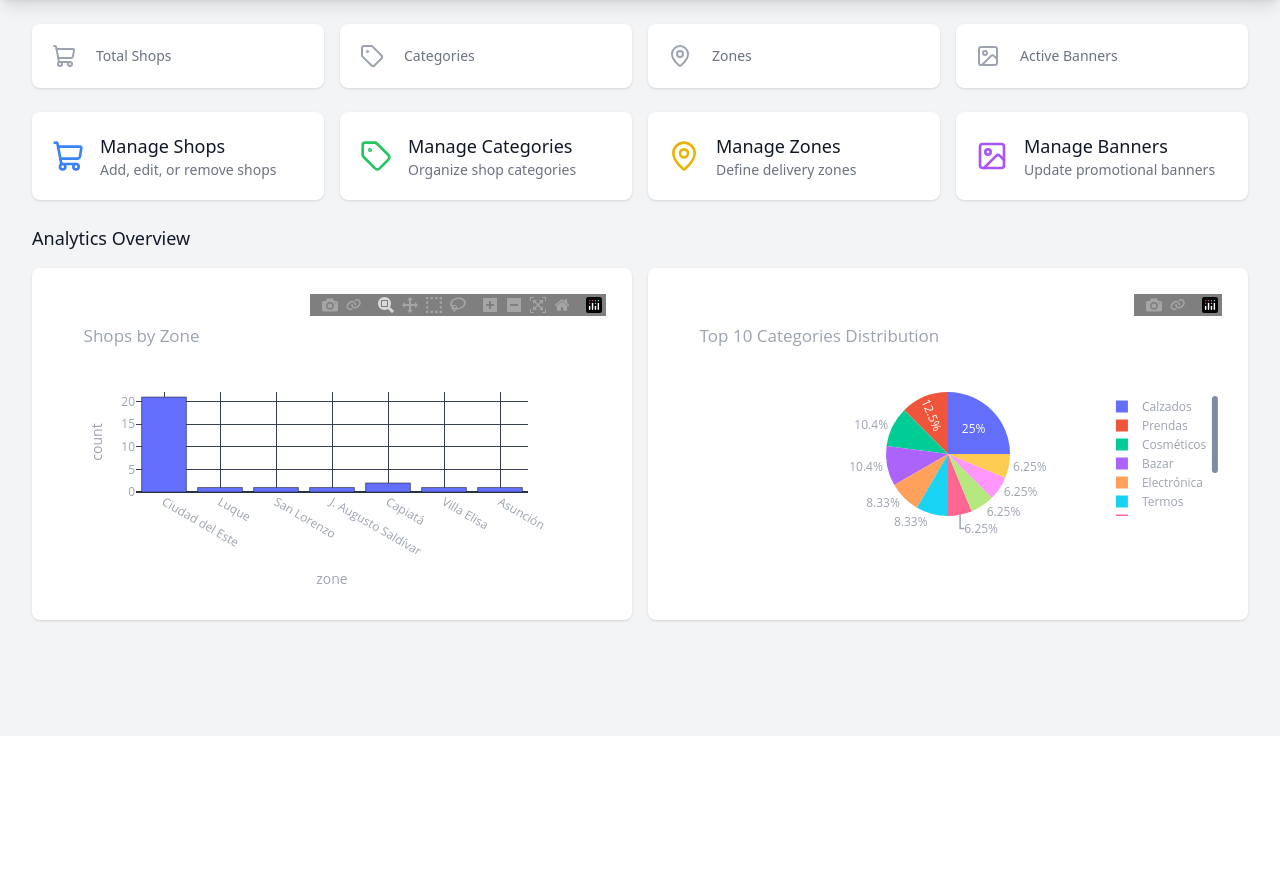
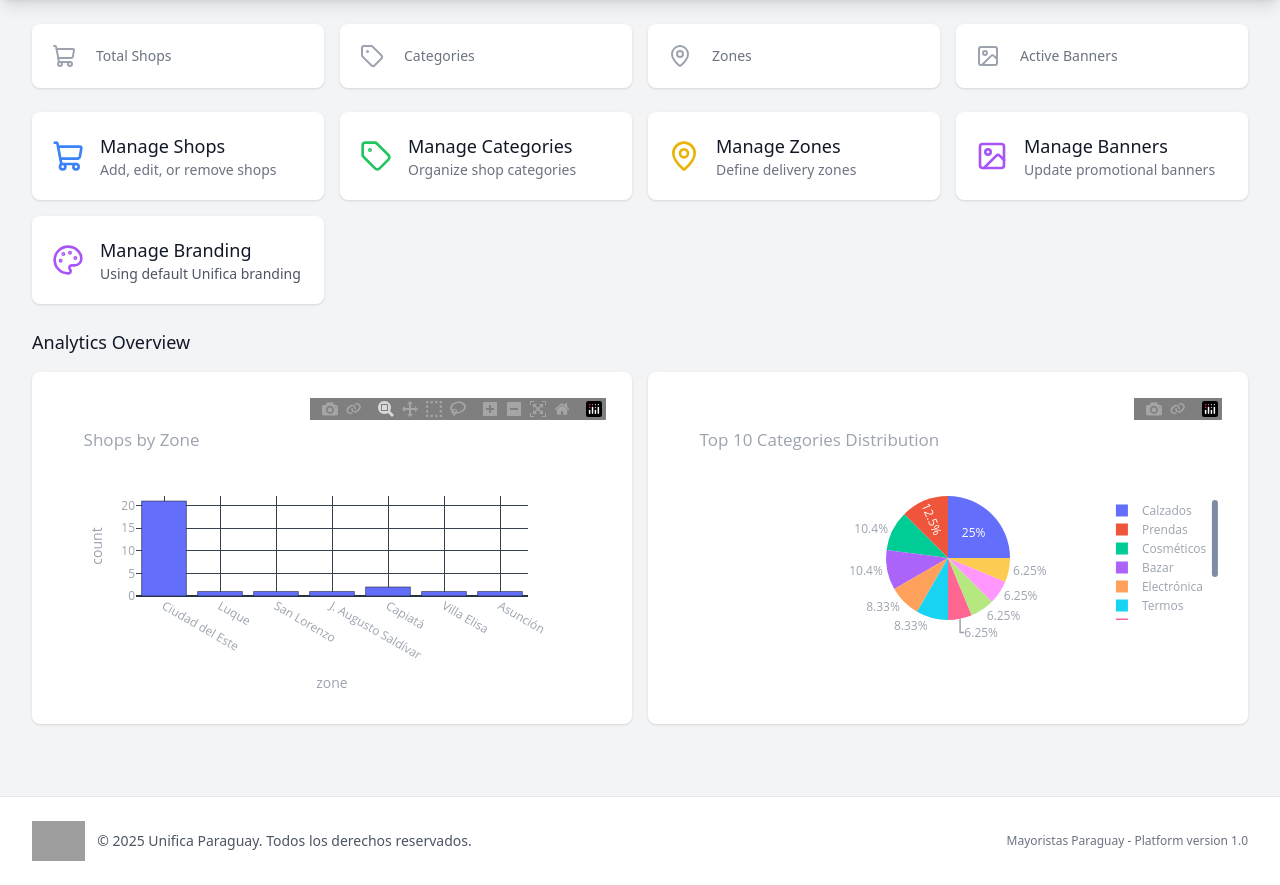
Before and after one commit to unifica-paraguay/mayoristas-paraguay-backend, a FastAPI app: template app/templates/admin_dashboard.html in a window 1280 px wide. Shown: the part 64-949 px from the top of the page. Before the commit the page ends 688 px from the top, so only its background shows below. Run offline with FastAPI, Linux system fonts and the light colour scheme; the template is opened without the code that fills it, so the values that code supplies are empty; parts of the project's set-up code (start-up, migrations or seed data) failed here and were passed over; some libraries are stand-ins or nearby versions; grey boxes are pictures that could not be loaded.

Commit message:
feature: implement client branding management system
- Add ClientBranding model with fields for logo, copyright, active status, client name and subscription date

- Create branding management page with UI to toggle and configure client branding

- Add dynamic branding to base template with logo and copyright

- Add branding card to admin dashboard

- Implement logo upload functionality

- Add API endpoints for branding management

- Add default branding environment variables

```diff
--- a/app/main.py
+++ b/app/main.py
@@ -194,12 +194,16 @@ async def admin_dashboard(
         data_structure.other_businesses
     ] if banner)
 
+    # Get branding information
+    branding = await get_active_branding()
+
     return templates.TemplateResponse("admin_dashboard.html", {
         "request": request,
         "total_shops": total_shops,
         "total_categories": total_categories,
         "total_zones": total_zones,
         "total_banners": total_banners,
+        "branding": branding,
         "title": "Admin Dashboard"
     })
 
@@ -683,3 +687,297 @@ async def delete_storage_file(url: str):
 async def get_open_shops():
     """Get all currently open shops"""
     return [shop for shop in data_structure.shops if is_shop_open(shop)]
+
+# Branding Management Helper
+async def get_active_branding():
+    """Helper function to get active branding configuration"""
+    data_structure = load_data()
+
+    # Get default branding values from environment variables
+    default_logo = os.getenv("DEFAULT_BRANDING_LOGO")
+    default_copyright = os.getenv("DEFAULT_BRANDING_COPYRIGHT")
+
+    # Use current year if default_copyright is not provided
+    if not default_copyright:
+        from datetime import datetime
+        current_year = datetime.now().year
+        default_copyright = f"© {current_year} Unifica Paraguay. Todos los derechos reservados."
+
+    branding = data_structure.branding or {
+        "logo": default_logo,
+        "client_logo": "",  # Store client logo separately
+        "copyright": default_copyright,
+        "client_copyright": "",  # Store client copyright separately
+        "active": False,
+        "client_name": "",
+        "subscription_end_date": ""
+    }
+
+    # Ensure client_logo field exists
+    if "client_logo" not in branding:
+        branding["client_logo"] = ""
+
+    # Ensure client_copyright field exists
+    if "client_copyright" not in branding:
+        branding["client_copyright"] = ""
+
+    # Always ensure the logo and copyright are correct based on active status
+    if not branding.get("active", False):
+        branding["logo"] = default_logo
+        branding["copyright"] = default_copyright
+    else:
+        # Use client_logo if it exists
+        if branding.get("client_logo"):
+            branding["logo"] = branding["client_logo"]
+
+        # Use client_copyright if it exists
+        if branding.get("client_copyright"):
+            branding["copyright"] = branding["client_copyright"]
+
+    return branding
+
+# Branding Management Page
+@app.get("/admin/branding", response_class=HTMLResponse)
+async def get_branding_page(
+    request: Request,
+    current_user: str = Depends(get_current_user)
+):
+    """Render the branding management page"""
+    branding = await get_active_branding()
+
+    return templates.TemplateResponse(
+        "branding.html",
+        {
+            "request": request,
+            "branding": branding,
+            "active_page": "branding"
+        }
+    )
+
+# Branding API Endpoints
+@app.post("/api/branding")
+async def update_branding(
+    client_name: str = Form(None),
+    subscription_end_date: str = Form(None),
+    logo: str = Form(None),
+    copyright: str = Form(None),  # Ignored - for display only
+    client_copyright: str = Form(None),  # This is what we'll store and use
+    current_user: str = Depends(get_current_user)
+):
+    """Update branding information"""
+    data_structure = load_data()
+
+    # Get default branding values
+    default_logo = os.getenv("DEFAULT_BRANDING_LOGO")
+    default_copyright = os.getenv("DEFAULT_BRANDING_COPYRIGHT")
+
+    # Use current year if default_copyright is not provided
+    if not default_copyright:
+        from datetime import datetime
+        current_year = datetime.now().year
+        default_copyright = f"© {current_year} Unifica Paraguay. Todos los derechos reservados."
+
+    # Get existing branding or create new
+    branding = data_structure.branding or {
+        "logo": default_logo,
+        "client_logo": "",
+        "copyright": default_copyright,
+        "client_copyright": "",
+        "active": False,
+        "client_name": "",
+        "subscription_end_date": ""
+    }
+
+    # Ensure client_logo field exists
+    if "client_logo" not in branding:
+        branding["client_logo"] = ""
+
+    # Ensure client_copyright field exists
+    if "client_copyright" not in branding:
+        branding["client_copyright"] = ""
+
+    # Update fields
+    if client_name is not None:
+        branding["client_name"] = client_name
+
+    if subscription_end_date is not None:
+        branding["subscription_end_date"] = subscription_end_date
+
+    if logo is not None:
+        branding["client_logo"] = logo
+        # Update the active logo if client branding is active
+        if branding.get("active", False):
+            branding["logo"] = logo
+
+    if client_copyright is not None:
+        # Store the client copyright
+        branding["client_copyright"] = client_copyright
+
+        # Update active copyright if client branding is active
+        if branding.get("active", False):
+            branding["copyright"] = client_copyright
+        else:
+            branding["copyright"] = default_copyright
+
+    # Save updated branding
+    data_structure.branding = branding
+    save_data(data_structure)
+
+    return RedirectResponse(url="/admin/branding", status_code=303)
+
+@app.post("/api/branding/enable")
+async def enable_client_branding(
+    current_user: str = Depends(get_current_user)
+):
+    """Enable client branding"""
+    data_structure = load_data()
+
+    if not data_structure.branding:
+        raise HTTPException(status_code=400, detail="Branding not configured")
+
+    # Ensure client_logo field exists
+    if "client_logo" not in data_structure.branding:
+        data_structure.branding["client_logo"] = ""
+
+    # Ensure client_copyright field exists
+    if "client_copyright" not in data_structure.branding:
+        # Generate a default client copyright if not set
+        from datetime import datetime
+        current_year = datetime.now().year
+        client_name = data_structure.branding.get("client_name", "").strip()
+
+        if client_name:
+            data_structure.branding["client_copyright"] = f"© {current_year} {client_name}. Todos los derechos reservados."
+        else:
+            data_structure.branding["client_copyright"] = f"© {current_year} Unifica Paraguay. Todos los derechos reservados."
+
+    data_structure.branding["active"] = True
+
+    # Set the logo to client_logo if available
+    if data_structure.branding.get("client_logo"):
+        data_structure.branding["logo"] = data_structure.branding["client_logo"]
+
+    # Set copyright to client_copyright
+    if data_structure.branding.get("client_copyright"):
+        data_structure.branding["copyright"] = data_structure.branding["client_copyright"]
+
+    save_data(data_structure)
+
+    return RedirectResponse(url="/admin/branding", status_code=303)
+
+@app.post("/api/branding/disable")
+async def disable_client_branding(
+    current_user: str = Depends(get_current_user)
+):
+    """Disable client branding and use default"""
+    data_structure = load_data()
+
+    # Get default branding values from environment variables
+    default_logo = os.getenv("DEFAULT_BRANDING_LOGO")
+    default_copyright = os.getenv("DEFAULT_BRANDING_COPYRIGHT")
+
+    # Use current year if default_copyright is not provided
+    if not default_copyright:
+        from datetime import datetime
+        current_year = datetime.now().year
+        default_copyright = f"© {current_year} Unifica Paraguay. Todos los derechos reservados."
+
+    if not data_structure.branding:
+        data_structure.branding = {
+            "logo": default_logo,
+            "client_logo": "",
+            "copyright": default_copyright,
+            "client_copyright": "",
+            "active": False,
+            "client_name": "",
+            "subscription_end_date": ""
+        }
+    else:
+        # Ensure client_logo field exists
+        if "client_logo" not in data_structure.branding:
+            data_structure.branding["client_logo"] = ""
+
+        # Ensure client_copyright field exists
+        if "client_copyright" not in data_structure.branding:
+            data_structure.branding["client_copyright"] = ""
+
+        # Set active to false and switch to default logo and copyright
+        data_structure.branding["active"] = False
+        data_structure.branding["logo"] = default_logo
+        data_structure.branding["copyright"] = default_copyright
+
+        # But keep the client_logo, client_name, and client_copyright for later use
+        # (don't modify client_logo, client_name, or client_copyright fields)
+
+    save_data(data_structure)
+
+    return RedirectResponse(url="/admin/branding", status_code=303)
+
+# Logo Upload Endpoint
+@app.post("/api/upload/branding-logo")
+async def upload_branding_logo(
+    file: UploadFile = File(...),
+    current_user: str = Depends(get_current_user)
+):
+    """Upload a branding logo image and return its URL"""
+    url = await storage.upload_file(file, folder="branding")
+
+    # If there was a previous logo, delete it
+    data_structure = load_data()
+
+    # Ensure branding object exists
+    if not data_structure.branding:
+        data_structure.branding = {}
+
+    # Ensure client_logo field exists
+    if "client_logo" not in data_structure.branding:
+        data_structure.branding["client_logo"] = ""
+
+    # Check for existing logo to delete
+    if data_structure.branding.get("client_logo"):
+        old_logo = data_structure.branding["client_logo"]
+        if old_logo and "storage.googleapis.com" in old_logo and "branding" in old_logo:
+            try:
+                await storage.delete_file(old_logo)
+            except Exception:
+                # Ignore errors when deleting old logo
+                pass
+
+    # Store in client_logo
+    data_structure.branding["client_logo"] = url
+
+    # Also set as active logo if client branding is active
+    if data_structure.branding.get("active", False):
+        data_structure.branding["logo"] = url
+
+    # Update data structure
+    save_data(data_structure)
+
+    return {"url": url}
+
+# Add this route to get branding info
+@app.get("/api/branding")
+async def get_branding_info():
+    """Get branding information for the site"""
+    branding = await get_active_branding()
+
+    # The get_active_branding helper now ensures the logo is set correctly
+    # based on active status, so we just need to return it
+    return {
+        "logo": branding.get("logo", ""),
+        "copyright": branding.get("copyright", "")
+    }
+
+# Favicon endpoint that redirects to current branding logo
+@app.get("/favicon.ico")
+async def favicon():
+    """Redirect to the current branding logo for favicon"""
+    branding = await get_active_branding()
+    logo_url = branding.get("logo", "")
+
+    if logo_url:
+        return RedirectResponse(url=logo_url)
+    else:
+        # Use default Unifica logo if no branding logo is set
+        default_logo = os.getenv("DEFAULT_BRANDING_LOGO", "https://unificadesign.com.py/img/unifica/footerIcon.png")
+        return RedirectResponse(url=default_logo)
--- a/app/templates/admin_dashboard.html
+++ b/app/templates/admin_dashboard.html
@@ -118,6 +118,24 @@
                 </div>
             </div>
         </a>
+
+        <a href="/admin/branding" class="bg-white dark:bg-gray-800 overflow-hidden shadow rounded-lg hover:shadow-md transition-shadow duration-200">
+            <div class="p-5">
+                <div class="flex items-center">
+                    <i data-lucide="palette" class="h-8 w-8 text-purple-500"></i>
+                    <div class="ml-4">
+                        <h3 class="text-lg font-medium text-gray-900 dark:text-white">Manage Branding</h3>
+                        <p class="text-sm text-gray-500 dark:text-gray-400">
+                            {% if branding.active %}
+                            <span class="text-green-600 dark:text-green-400">Client branding active: {{ branding.client_name }}</span>
+                            {% else %}
+                            <span class="text-gray-600 dark:text-gray-400">Using default Unifica branding</span>
+                            {% endif %}
+                        </p>
+                    </div>
+                </div>
+            </div>
+        </a>
     </div>
 
     <!-- Analytics Section -->
--- a/app/templates/base.html
+++ b/app/templates/base.html
@@ -4,6 +4,8 @@
     <meta charset="UTF-8">
     <meta name="viewport" content="width=device-width, initial-scale=1.0">
     <title>{% block title %}Mayoristas Paraguay Admin{% endblock %}</title>
+    <!-- Favicon - dynamically updated based on branding -->
+    <link rel="icon" href="https://unificadesign.com.py/img/unifica/footerIcon.png" type="image/png" id="favicon">
     <!-- Dark mode script - must be before Tailwind CSS -->
     <script>
         // On page load or when changing themes, best to add inline in `head` to avoid FOUC
@@ -187,6 +189,58 @@
         }
     </script>
 
+    <!-- Footer with branding -->
+    <footer class="bg-white dark:bg-gray-800 border-t border-gray-200 dark:border-gray-700 py-6 mt-12">
+        <div class="max-w-7xl mx-auto px-4 sm:px-6 lg:px-8">
+            <div class="flex flex-col md:flex-row items-center justify-between">
+                <div class="flex items-center">
+                    <img id="brandingLogo" src="https://unificadesign.com.py/img/unifica/footerIcon.png" alt="Logo" class="h-10 w-auto mr-3">
+                    <p id="brandingCopyright" class="text-gray-600 dark:text-gray-400 text-sm">© 2025 Unifica Paraguay. Todos los derechos reservados.</p>
+                </div>
+                <div class="mt-4 md:mt-0">
+                    <p class="text-gray-500 dark:text-gray-400 text-xs">
+                        Mayoristas Paraguay - Platform version 1.0
+                    </p>
+                </div>
+            </div>
+        </div>
+    </footer>
+
+    <script>
+        // Fetch branding information from API
+        async function fetchBranding() {
+            try {
+                const response = await fetch('/api/branding');
+                if (response.ok) {
+                    const data = await response.json();
+
+                    // Update logo
+                    const logoElement = document.getElementById('brandingLogo');
+                    if (logoElement && data.logo) {
+                        logoElement.src = data.logo;
+                    }
+
+                    // Update favicon
+                    const faviconElement = document.getElementById('favicon');
+                    if (faviconElement && data.logo) {
+                        faviconElement.href = data.logo;
+                    }
+
+                    // Update copyright
+                    const copyrightElement = document.getElementById('brandingCopyright');
+                    if (copyrightElement && data.copyright) {
+                        copyrightElement.textContent = data.copyright;
+                    }
+                }
+            } catch (error) {
+                console.error('Failed to fetch branding:', error);
+            }
+        }
+
+        // Call on page load
+        fetchBranding();
+    </script>
+
     {% block scripts %}{% endblock %}
 </body>
 </html>
```
Also changed, not shown: app/models/models.py (+10 -0 lines), app/templates/branding.html (added, +218 -0 lines), 1 other file.
